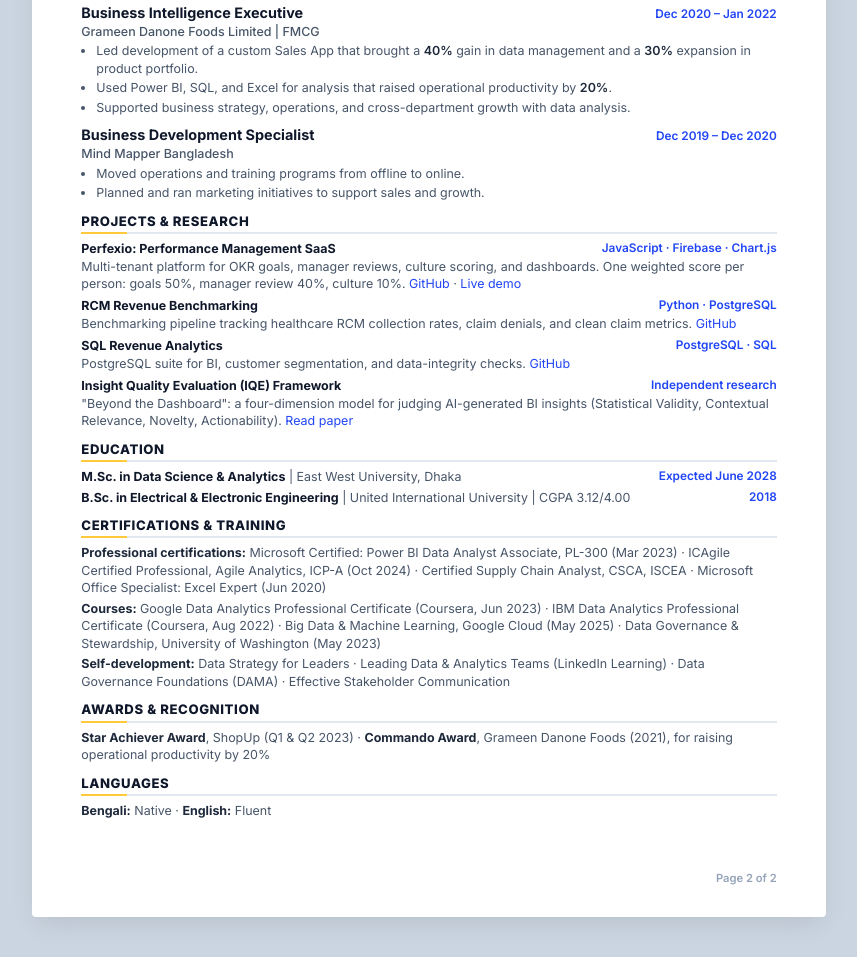
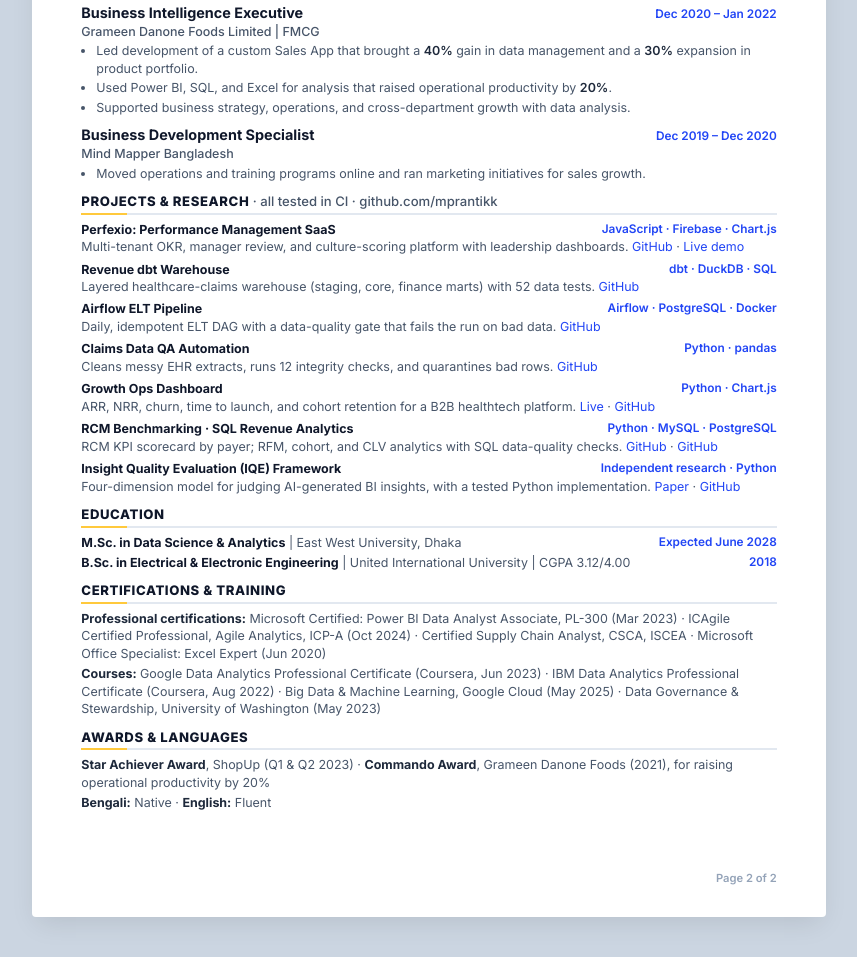
Before and after one commit to mprantikk/resume, a plain HTML site: page index.html in a window 1280 px wide. Shown: the part 1368-2325 px from the top of the page, without its empty margins (211-1068 px from the left). Drawn offline with Linux system fonts and the light colour scheme.

Commit message:
Add new portfolio projects and data engineering skills
Co-Authored-By: Claude Opus 5.5 <noreply@anthropic.com>
Claude-Session: https://claude.ai/code/session_01SSyf6EhUDAxyN2eQWNij7A

```diff
--- a/index.html
+++ b/index.html
@@ -134,11 +134,11 @@
             <h2 class="section">Core Skills</h2>
             <dl class="skills">
                 <dt>Analytics &amp; BI</dt><dd>Executive Reporting · Revenue &amp; Financial Analytics · KPI Dashboards · Decision Support</dd>
-                <dt>Databases &amp; Languages</dt><dd>PostgreSQL · MS SQL Server · Snowflake · SQL · Python</dd>
+                <dt>Databases &amp; Languages</dt><dd>PostgreSQL · MS SQL Server · Snowflake · SQL · Python · dbt · Apache Airflow</dd>
                 <dt>Reporting &amp; Visualization</dt><dd>Power BI (PL-300) · DAX · Tableau · Metabase · Advanced Excel (VBA)</dd>
                 <dt>Automation &amp; Data Ops</dt><dd>Workflow Automation · Retool · Data Governance · Data Quality · Process Optimization</dd>
                 <dt>Leadership &amp; Strategy</dt><dd>Team Leadership · Stakeholder Management · Cross-functional Teams · Agile Analytics</dd>
-                <dt>Platforms &amp; Tools</dt><dd>Google Cloud (GCP) · Notion · Linear · HRIS (TalentX)</dd>
+                <dt>Platforms &amp; Tools</dt><dd>Google Cloud (GCP) · Docker · GitHub Actions (CI) · Notion · Linear · HRIS (TalentX)</dd>
             </dl>
 
             <h2 class="section">Professional Experience</h2>
@@ -200,27 +200,38 @@
                 <div class="job-head"><span class="job-title">Business Development Specialist</span><span class="job-date">Dec 2019 – Dec 2020</span></div>
                 <div class="job-org">Mind Mapper Bangladesh</div>
                 <ul class="bul">
-                    <li>Moved operations and training programs from offline to online.</li>
-                    <li>Planned and ran marketing initiatives to support sales and growth.</li>
+                    <li>Moved operations and training programs online and ran marketing initiatives for sales growth.</li>
                 </ul>
             </div>
 
-            <h2 class="section">Projects &amp; Research</h2>
+            <h2 class="section">Projects &amp; Research <span style="font-weight:500;text-transform:none;letter-spacing:0;color:var(--muted)">· all tested in CI · github.com/mprantikk</span></h2>
             <div class="item">
                 <div class="row"><span class="name">Perfexio: Performance Management SaaS</span><span class="when">JavaScript · Firebase · Chart.js</span></div>
-                <div class="sub">Multi-tenant platform for OKR goals, manager reviews, culture scoring, and dashboards. One weighted score per person: goals 50%, manager review 40%, culture 10%. <a href="https://github.com/mprantikk/perfexio-saas">GitHub</a> · <a href="https://staging-perfexio-demo.web.app/">Live demo</a></div>
+                <div class="sub">Multi-tenant OKR, manager review, and culture-scoring platform with leadership dashboards. <a href="https://github.com/mprantikk/perfexio-saas">GitHub</a> · <a href="https://staging-perfexio-demo.web.app/">Live demo</a></div>
             </div>
             <div class="item">
-                <div class="row"><span class="name">RCM Revenue Benchmarking</span><span class="when">Python · PostgreSQL</span></div>
-                <div class="sub">Benchmarking pipeline tracking healthcare RCM collection rates, claim denials, and clean claim metrics. <a href="https://github.com/mprantikk/rcm-revenue-benchmarking">GitHub</a></div>
+                <div class="row"><span class="name">Revenue dbt Warehouse</span><span class="when">dbt · DuckDB · SQL</span></div>
+                <div class="sub">Layered healthcare-claims warehouse (staging, core, finance marts) with 52 data tests. <a href="https://github.com/mprantikk/revenue-dbt-warehouse">GitHub</a></div>
             </div>
             <div class="item">
-                <div class="row"><span class="name">SQL Revenue Analytics</span><span class="when">PostgreSQL · SQL</span></div>
-                <div class="sub">PostgreSQL suite for BI, customer segmentation, and data-integrity checks. <a href="https://github.com/mprantikk/sql-revenue-analytics">GitHub</a></div>
+                <div class="row"><span class="name">Airflow ELT Pipeline</span><span class="when">Airflow · PostgreSQL · Docker</span></div>
+                <div class="sub">Daily, idempotent ELT DAG with a data-quality gate that fails the run on bad data. <a href="https://github.com/mprantikk/airflow-elt-pipeline">GitHub</a></div>
             </div>
             <div class="item">
-                <div class="row"><span class="name">Insight Quality Evaluation (IQE) Framework</span><span class="when">Independent research</span></div>
-                <div class="sub">"Beyond the Dashboard": a four-dimension model for judging AI-generated BI insights (Statistical Validity, Contextual Relevance, Novelty, Actionability). <a href="https://mprantikk.github.io/resume/paper.html">Read paper</a></div>
+                <div class="row"><span class="name">Claims Data QA Automation</span><span class="when">Python · pandas</span></div>
+                <div class="sub">Cleans messy EHR extracts, runs 12 integrity checks, and quarantines bad rows. <a href="https://github.com/mprantikk/claims-data-qa-automation">GitHub</a></div>
+            </div>
+            <div class="item">
+                <div class="row"><span class="name">Growth Ops Dashboard</span><span class="when">Python · Chart.js</span></div>
+                <div class="sub">ARR, NRR, churn, time to launch, and cohort retention for a B2B healthtech platform. <a href="https://mprantikk.github.io/growth-ops-dashboard/">Live</a> · <a href="https://github.com/mprantikk/growth-ops-dashboard">GitHub</a></div>
+            </div>
+            <div class="item">
+                <div class="row"><span class="name">RCM Benchmarking · SQL Revenue Analytics</span><span class="when">Python · MySQL · PostgreSQL</span></div>
+                <div class="sub">RCM KPI scorecard by payer; RFM, cohort, and CLV analytics with SQL data-quality checks. <a href="https://github.com/mprantikk/rcm-revenue-benchmarking">GitHub</a> · <a href="https://github.com/mprantikk/sql-revenue-analytics">GitHub</a></div>
+            </div>
+            <div class="item">
+                <div class="row"><span class="name">Insight Quality Evaluation (IQE) Framework</span><span class="when">Independent research · Python</span></div>
+                <div class="sub">Four-dimension model for judging AI-generated BI insights, with a tested Python implementation. <a href="https://mprantikk.github.io/resume/paper.html">Paper</a> · <a href="https://github.com/mprantikk/ai-insight-quality-evaluation">GitHub</a></div>
             </div>
 
             <h2 class="section">Education</h2>
@@ -234,12 +245,9 @@
             <h2 class="section">Certifications &amp; Training</h2>
             <p class="plain"><strong>Professional certifications:</strong> Microsoft Certified: Power BI Data Analyst Associate, PL-300 (Mar 2023) · ICAgile Certified Professional, Agile Analytics, ICP-A (Oct 2024) · Certified Supply Chain Analyst, CSCA, ISCEA · Microsoft Office Specialist: Excel Expert (Jun 2020)</p>
             <p class="plain"><strong>Courses:</strong> Google Data Analytics Professional Certificate (Coursera, Jun 2023) · IBM Data Analytics Professional Certificate (Coursera, Aug 2022) · Big Data &amp; Machine Learning, Google Cloud (May 2025) · Data Governance &amp; Stewardship, University of Washington (May 2023)</p>
-            <p class="plain"><strong>Self-development:</strong> Data Strategy for Leaders · Leading Data &amp; Analytics Teams (LinkedIn Learning) · Data Governance Foundations (DAMA) · Effective Stakeholder Communication</p>
 
-            <h2 class="section">Awards &amp; Recognition</h2>
+            <h2 class="section">Awards &amp; Languages</h2>
             <p class="plain"><strong>Star Achiever Award</strong>, ShopUp (Q1 &amp; Q2 2023) · <strong>Commando Award</strong>, Grameen Danone Foods (2021), for raising operational productivity by 20%</p>
-
-            <h2 class="section">Languages</h2>
             <p class="plain"><strong>Bengali:</strong> Native · <strong>English:</strong> Fluent</p>
         </div>
         <div class="page-number">Page 2 of 2</div>
```
